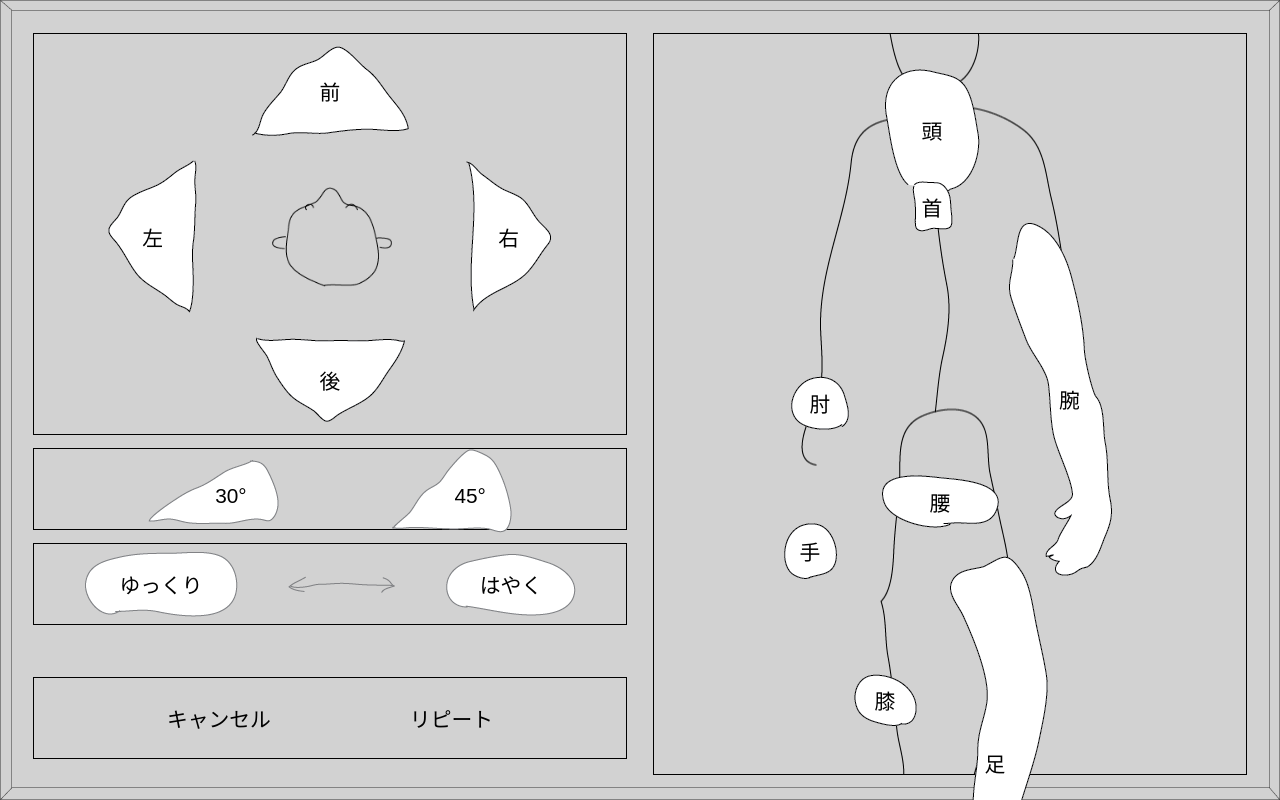
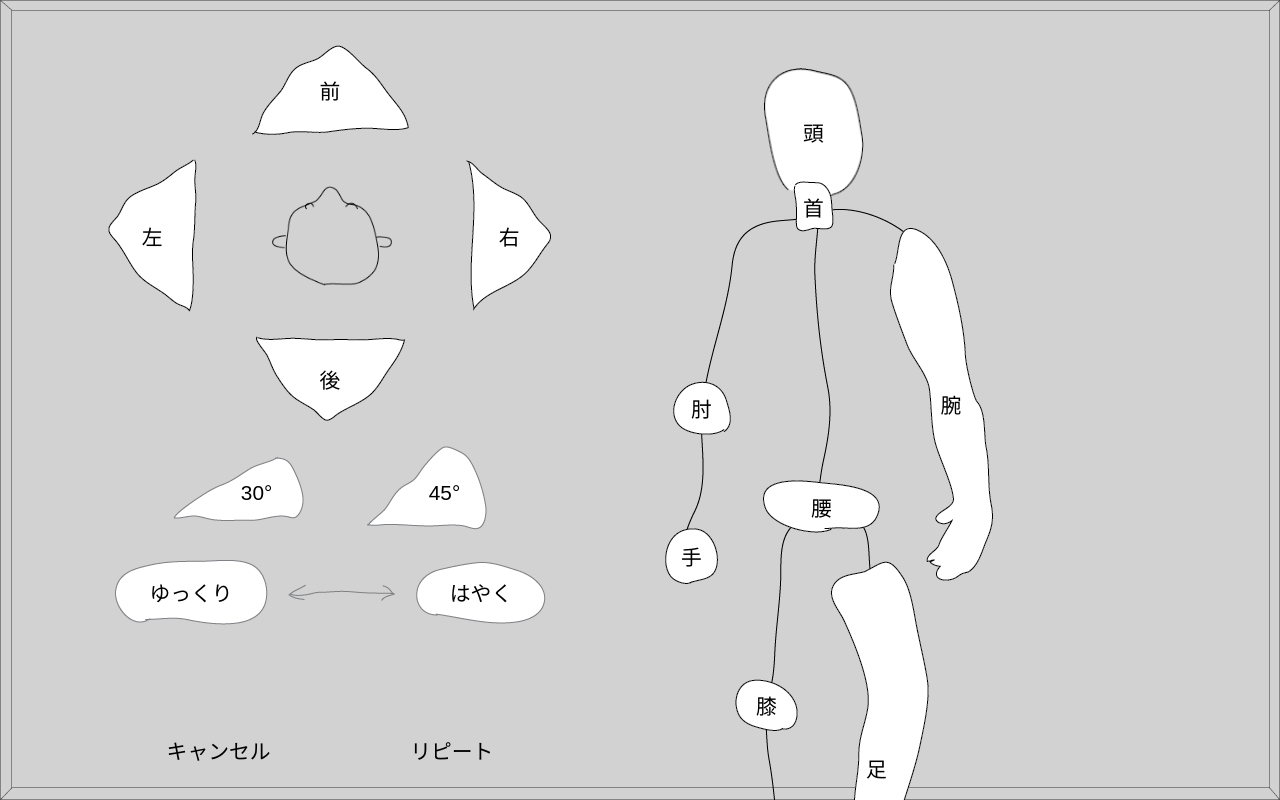
Before and after one commit to specialgee/norimono, a React (Create React App) app: page / in a window 1280 px wide. Shown: the top 800 px of the page. Built offline with nearby package versions, Linux system fonts and the light colour scheme.

Commit message:
updated style

```diff
--- a/src/App.css
+++ b/src/App.css
@@ -20,13 +20,13 @@
   background-color: rgb(210, 210, 210);
 }
 
-.control-panel p {
+/* .control-panel p {
   margin: 0 auto;
   position: relative;
   top: 50%;
   left: 50%;
   transform: translate(-50%, -50%);
-}
+} */
 
 .container {
   height: 100%;
@@ -66,7 +66,6 @@ button:focus {
 .direction {
   width: auto;
   height: 50vh;
-  border: 1px solid #000;
   margin: 0.5em;
   position: relative;
 }
@@ -106,8 +105,11 @@ button:focus {
 .rotation {
   width: auto;
   height: 10vh;
-  border: 1px solid #000;
   margin: 0.5em;
+}
+
+.rotation .row {
+  justify-content: center;
 }
 
 .rotation button {
@@ -126,14 +128,19 @@ button:focus {
   background-image: url("./assets/img/rotation/rotation-45.png");
   width: 120px;
   height: 84px;
+  margin-left: 3em;
 }
 
 /* SPEED */
 .speed {
   width: auto;
   height: 10vh;
-  border: 1px solid #000;
   margin: 0.5em;
+  margin-top: 1em;
+}
+
+.speed .row {
+  justify-content: center;
 }
 
 .speed-slow {
@@ -146,6 +153,7 @@ button:focus {
   background-image: url("./assets/img/speed/button-fast.png");
   width: 130px;
   height: 63px;
+  margin-left: 20px;
 }
 
 .speed-arrow {
@@ -153,23 +161,23 @@ button:focus {
   height: 17px;
   align-self: center;
   background-color: transparent;
+  margin-left: 20px;
 }
 
 /* SETTINGS */
 .settings {
   width: auto;
   height: 10vh;
-  border: 1px solid #000;
   margin: 0.5em;
-  margin-top: 2em;
+  margin-top: 3em;
 }
 
 /* BODY */
 .body {
   width: auto;
-  height: calc(100% - 20px);
-  border: 1px solid #000;
+  height: 947px;
   margin: 0.5em;
+  margin-right: 250px;
 }
 
 .body .container {
@@ -186,8 +194,8 @@ button:focus {
 
 .body-head {
   background-image: url("./assets/img/body/body-head.png");
-  width: 95px;
-  height: 122px;
+  width: 100px;
+  height: 128px;
   position: relative;
   top: 35px;
   left: -18px;
@@ -198,7 +206,7 @@ button:focus {
   width: 41px;
   height: 51px;
   position: relative;
-  top: 25px;
+  top: 20px;
   left: -18px;
 }
 
```
